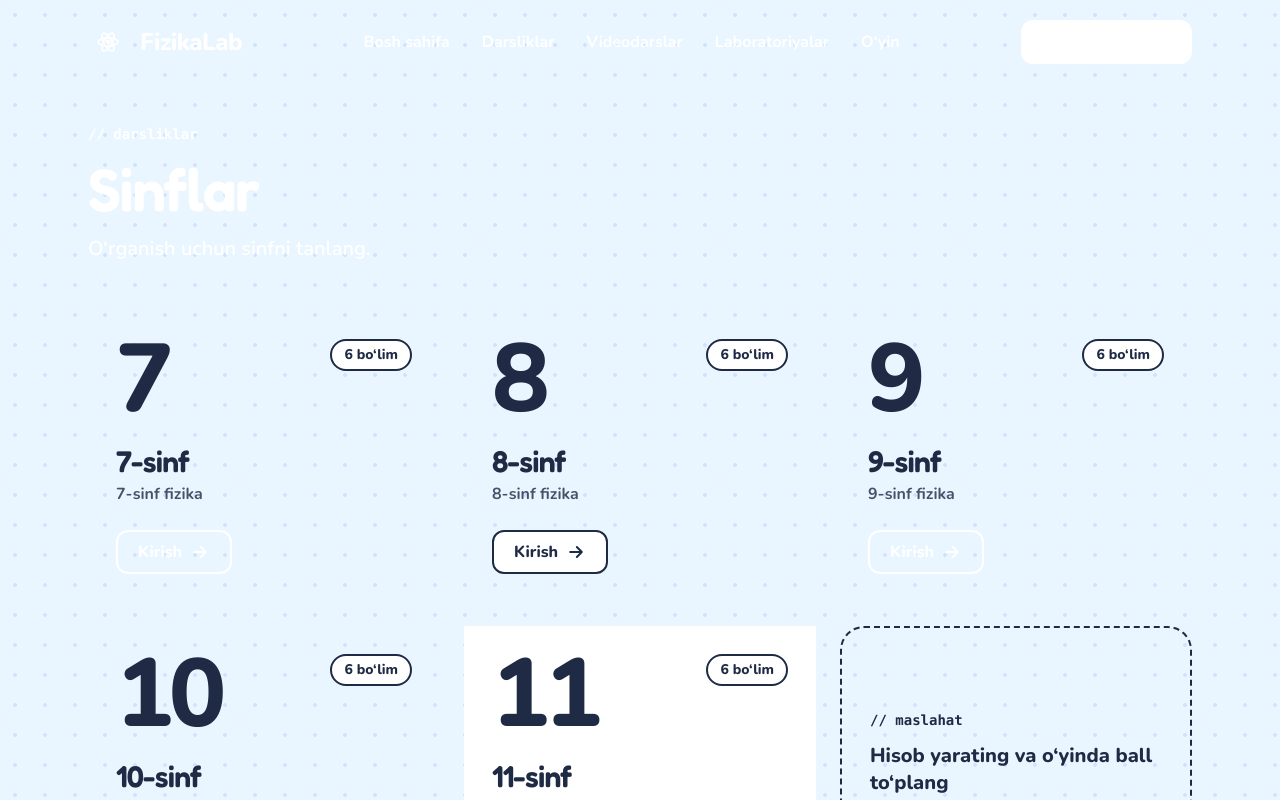
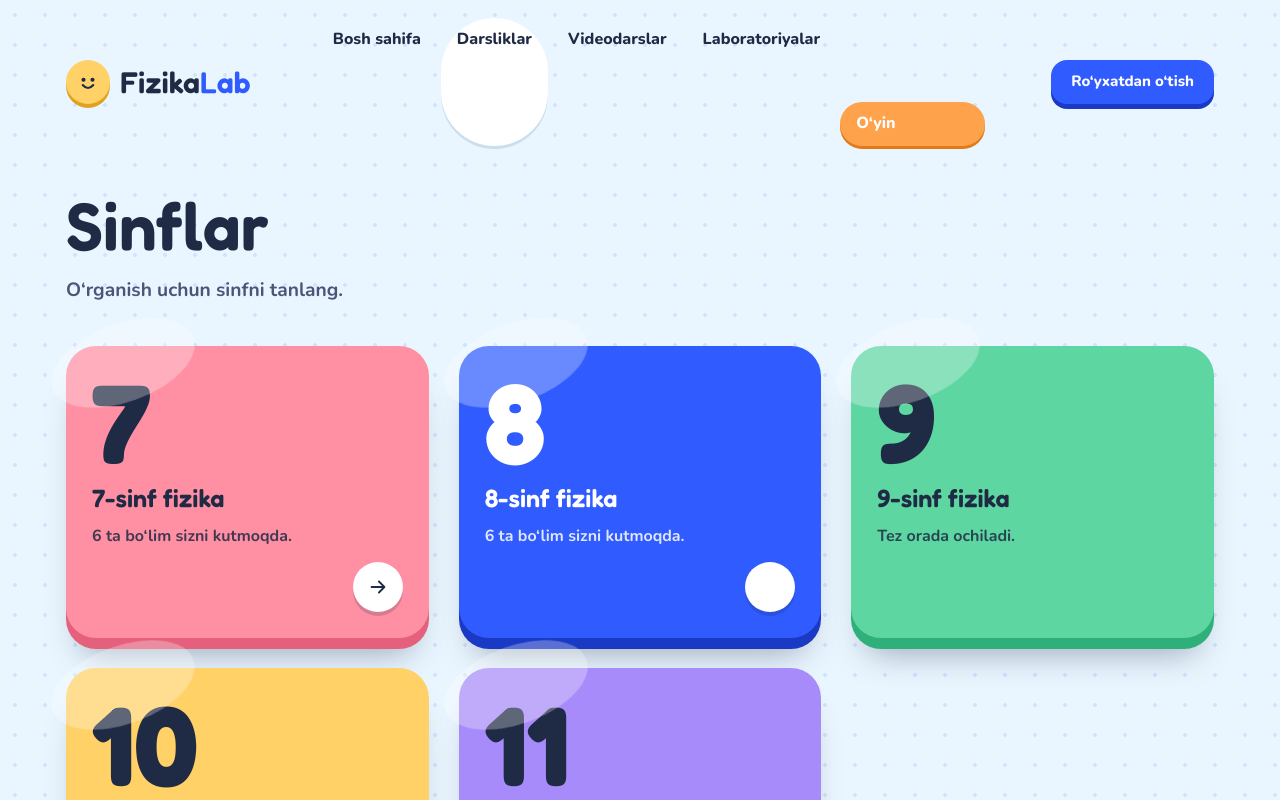
Before and after one commit to samiyevasitora2005-lgtm/fizikalab, a Next.js app: page /sinflar in a window 1280 px wide. Shown: the top 800 px of the page. Built offline with nearby package versions, Linux system fonts and the light colour scheme.

Commit message:
Update page.tsx

```diff
--- a/app/sinflar/page.tsx
+++ b/app/sinflar/page.tsx
@@ -1,156 +1,60 @@
+import type { Metadata } from "next";
 import Link from "next/link";
+import type { CSSProperties } from "react";
+import Effects from "../components/Effects";
+import { Footer, Icon, Navbar } from "../components/Site";
 
-const sinflar = [
-  { n: 7, card: "bg-fl-red", text: "text-ink", btn: "bg-ink text-white" },
-  { n: 8, card: "bg-fl-blue", text: "text-white", btn: "bg-white text-ink" },
-  { n: 9, card: "bg-fl-green", text: "text-ink", btn: "bg-ink text-white" },
-  { n: 10, card: "bg-fl-yellow", text: "text-ink", btn: "bg-ink text-white" },
-  { n: 11, card: "bg-white", text: "text-ink", btn: "bg-fl-blue text-white" },
+export const metadata: Metadata = {
+  title: "Sinflar",
+  description: "O‘rganish uchun sinfni tanlang: 7–11-sinf fizika.",
+};
+
+const GRADES = [
+  { n: 7, c: "berry", open: true },
+  { n: 8, c: "blue", open: true },
+  { n: 9, c: "mint", open: false },
+  { n: 10, c: "sun", open: false },
+  { n: 11, c: "grape", open: false },
 ];
 
-function Arrow() {
+export default function SinflarPage() {
   return (
-    <svg
-      viewBox="0 0 24 24"
-      className="h-5 w-5"
-      fill="none"
-      stroke="currentColor"
-      strokeWidth={2.4}
-      strokeLinecap="round"
-      strokeLinejoin="round"
-      aria-hidden="true"
-    >
-      <path d="M5 12h14M13 6l6 6-6 6" />
-    </svg>
+    <>
+      <Effects />
+      <Navbar active="darslik" />
+      <main className="wrap" style={{ paddingBottom: 20 }}>
+        <div className="page-hero">
+          <h1>Sinflar</h1>
+          <p>O‘rganish uchun sinfni tanlang.</p>
+        </div>
+        <div className="cards" style={{ marginTop: 30 }}>
+          {GRADES.map((g) => {
+            const style = { "--c": `var(--${g.c})`, "--e": `var(--${g.c}-e)`, color: g.c === "blue" ? "#fff" : undefined } as CSSProperties;
+            const inner = (
+              <>
+                <span style={{ font: "700 clamp(5rem,10vw,7rem)/0.9 var(--display)" }}>{g.n}</span>
+                <h3>{g.n}-sinf fizika</h3>
+                <p>{g.open ? "6 ta bo‘lim sizni kutmoqda." : "Tez orada ochiladi."}</p>
+                {g.open && (
+                  <span className="go">
+                    <Icon name="arrow" />
+                  </span>
+                )}
+              </>
+            );
+            return g.open ? (
+              <Link key={g.n} href={`/sinflar/${g.n}-sinf`} className="card" data-tilt data-rv style={style}>
+                {inner}
+              </Link>
+            ) : (
+              <div key={g.n} className="card soon" data-rv style={style}>
+                {inner}
+              </div>
+            );
+          })}
+        </div>
+      </main>
+      <Footer />
+    </>
   );
 }
-
-export default function Sinflar() {
-  return (
-    <main className="min-h-screen bg-paper text-ink">
-      <div className="bg-grid text-white">
-        <nav className="mx-auto flex max-w-6xl items-center justify-between gap-4 px-6 py-5">
-          <Link href="/" className="flex items-center gap-3">
-            <span className="flex h-10 w-10 items-center justify-center rounded-xl bg-fl-blue">
-              <svg
-                viewBox="0 0 24 24"
-                className="h-6 w-6"
-                fill="none"
-                stroke="#fff"
-                strokeWidth={1.6}
-                aria-hidden="true"
-              >
-                <ellipse cx="12" cy="12" rx="10" ry="4" />
-                <ellipse cx="12" cy="12" rx="10" ry="4" transform="rotate(60 12 12)" />
-                <ellipse cx="12" cy="12" rx="10" ry="4" transform="rotate(120 12 12)" />
-                <circle cx="12" cy="12" r="1.6" fill="#fff" />
-              </svg>
-            </span>
-            <span className="text-2xl font-extrabold tracking-tight">
-              FizikaLab
-            </span>
-          </Link>
-
-          <div className="hidden gap-8 text-base font-bold text-soft md:flex">
-            <Link href="/" className="hover:text-white">
-              Bosh sahifa
-            </Link>
-            <Link href="/sinflar" className="text-white">
-              Darsliklar
-            </Link>
-            <Link href="/sinflar" className="hover:text-white">
-              Videodarslar
-            </Link>
-            <Link href="/sinflar" className="hover:text-white">
-              Laboratoriyalar
-            </Link>
-            <Link href="/oyin" className="text-fl-yellow hover:text-white">
-              O‘yin
-            </Link>
-          </div>
-
-          <Link
-            href="/auth/royxatdan-otish"
-            className="inline-flex min-h-11 items-center rounded-xl bg-white px-5 font-extrabold text-ink transition hover:bg-fl-yellow"
-          >
-            Ro‘yxatdan o‘tish
-          </Link>
-        </nav>
-
-        <header className="mx-auto flex max-w-6xl flex-col gap-3 px-6 pb-24 pt-10">
-          <span className="font-mono text-sm font-bold text-fl-green">
-            // darsliklar
-          </span>
-          <h1 className="text-5xl font-black tracking-tight md:text-6xl">
-            Sinflar
-          </h1>
-          <p className="text-lg font-semibold text-soft md:text-xl">
-            O‘rganish uchun sinfni tanlang.
-          </p>
-        </header>
-      </div>
-
-      <section className="mx-auto -mt-12 max-w-6xl px-6 pb-24">
-        <div className="grid gap-6 sm:grid-cols-2 lg:grid-cols-3">
-          {sinflar.map((s) => (
-            <Link
-              key={s.n}
-              href={`/sinflar/${s.n}-sinf`}
-              className={`card-pop flex flex-col gap-6 p-7 ${s.card} ${s.text}`}
-            >
-              <div className="flex items-start justify-between">
-                <span className="text-8xl font-black leading-[0.85] tracking-tighter">
-                  {s.n}
-                </span>
-                <span className="rounded-full border-2 border-ink bg-white px-3 py-1 text-sm font-extrabold text-ink">
-                  6 bo‘lim
-                </span>
-              </div>
-
-              <div className="flex flex-col gap-1">
-                <h2 className="text-3xl font-extrabold tracking-tight">
-                  {s.n}-sinf
-                </h2>
-                <p className="text-base font-bold opacity-80">
-                  {s.n}-sinf fizika
-                </p>
-              </div>
-
-              <span
-                className={`inline-flex min-h-11 items-center gap-2 self-start rounded-xl border-2 border-ink px-5 font-extrabold ${s.btn}`}
-              >
-                Kirish
-                <Arrow />
-              </span>
-            </Link>
-          ))}
-
-          <div className="flex flex-col justify-center gap-3 rounded-3xl border-2 border-dashed border-ink/40 p-7">
-            <span className="font-mono text-sm font-bold text-fl-blue-700">
-              // maslahat
-            </span>
-            <p className="text-xl font-extrabold leading-snug">
-              Hisob yarating va o‘yinda ball to‘plang
-            </p>
-            <Link
-              href="/auth/royxatdan-otish"
-              className="inline-flex items-center gap-2 font-extrabold text-fl-blue-700 hover:underline"
-            >
-              Ro‘yxatdan o‘tish
-              <Arrow />
-            </Link>
-          </div>
-        </div>
-      </section>
-
-      <footer className="bg-ink text-soft">
-        <div className="mx-auto flex max-w-6xl flex-wrap items-center justify-between gap-4 px-6 py-8">
-          <span className="text-xl font-extrabold text-white">FizikaLab</span>
-          <span className="text-sm font-semibold">
-            © 2026 FizikaLab. Fizikani tajriba orqali o‘rganing.
-          </span>
-        </div>
-      </footer>
-    </main>
-  );
-}
```
